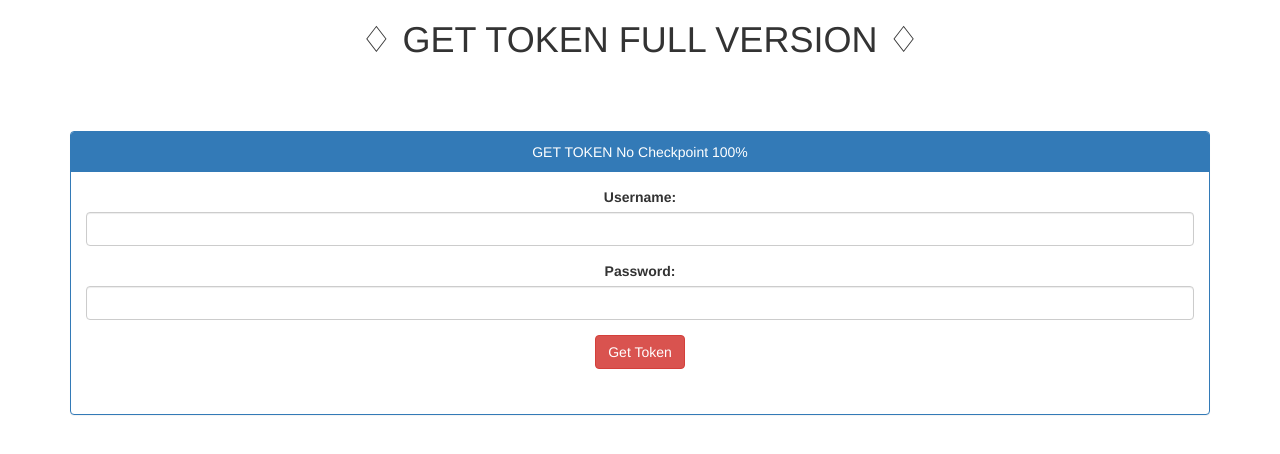
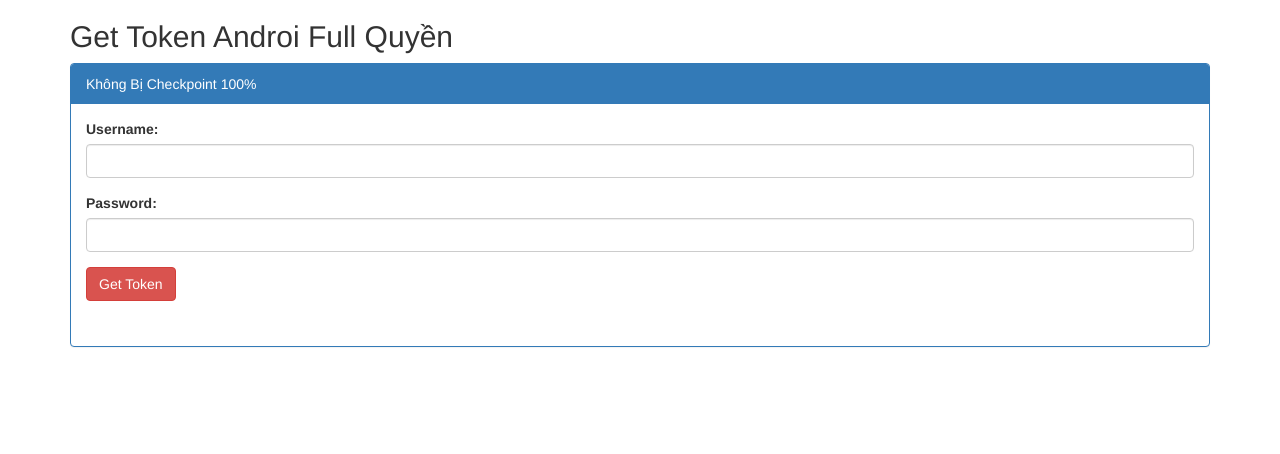
Before and after one commit to umairmalik123/gettokenphp, a PHP site: page / in a window 1280 px wide. Shown: the top 454 px of the page. Run offline with PHP 8.4, Linux system fonts and the light colour scheme; some libraries are stand-ins or nearby versions.

Commit message:
Update index.php

```diff
--- a/index.php
+++ b/index.php
@@ -1,26 +1,23 @@
 <!DOCTYPE html>
 <html lang="en">
 <head>
-  <title>Get Token Full Versions</title>
+  <title>Get Token Androi Full Quyền</title>
   <meta charset="utf-8">
   <meta name="viewport" content="width=device-width, initial-scale=1">
   <link rel="stylesheet" href="https://maxcdn.bootstrapcdn.com/bootstrap/3.3.7/css/bootstrap.min.css">
   <script src="https://ajax.googleapis.com/ajax/libs/jquery/3.1.1/jquery.min.js"></script>
   <script src="https://maxcdn.bootstrapcdn.com/bootstrap/3.3.7/js/bootstrap.min.js"></script>
-  <div class="container">
-  <center><h1>&#9826; GET TOKEN FULL VERSION &#9826;</h1>
 </head>
-<div class="panel-heading"></div>
 <body>
- <div id="content">
-<br><br>
-<center>
 
+<div class="container">
+  <h2>Get Token Androi Full Quyền</h2>
   <div class="panel-group">
 <div class="panel panel-primary">
-    <div class="panel-heading">GET TOKEN No Checkpoint 100%</div>
+      <div class="panel-heading">Không Bị Checkpoint 100%</div>
       <div class="panel-body">
 <div class="form-group">
+
 <label for="usr"> Username: </label>
   <input type="text" class="form-control" id="tk">
 </div>
```
